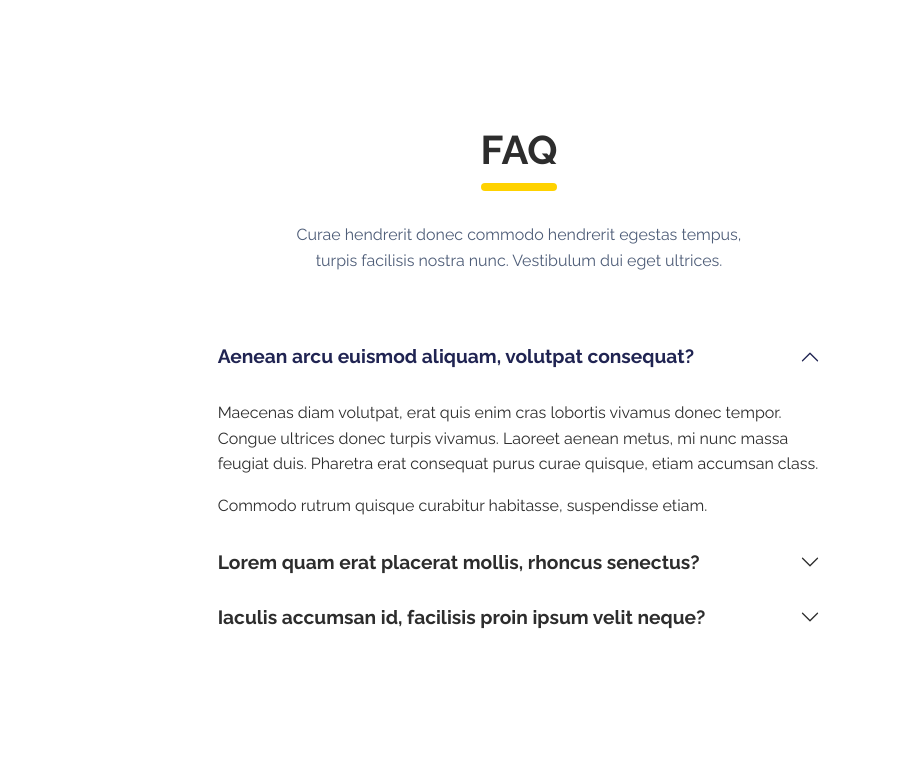
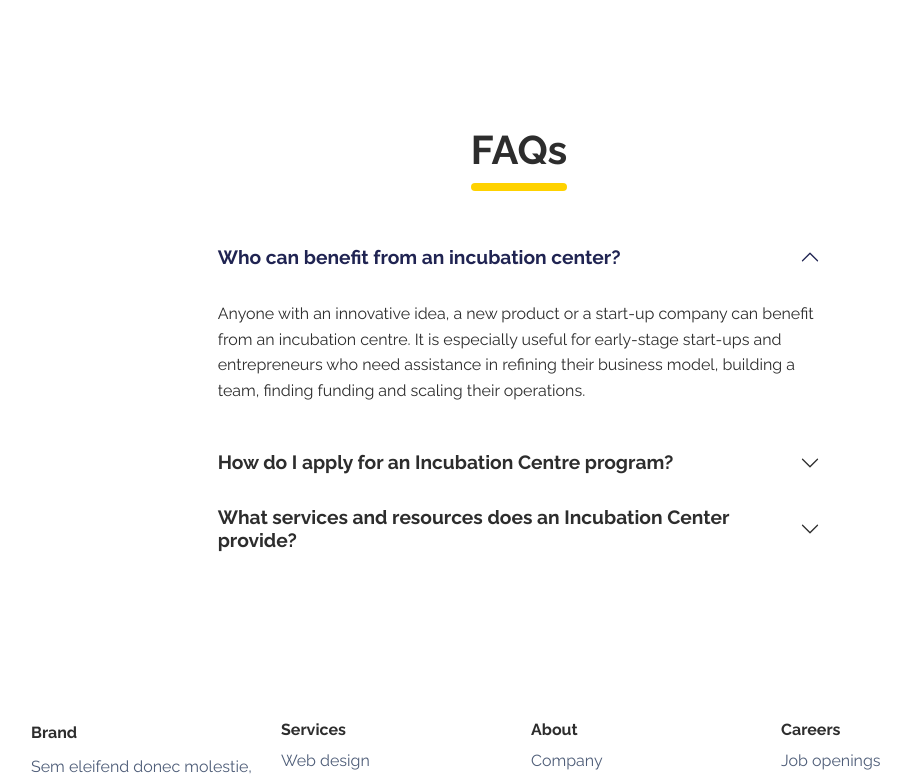
Before and after one commit to Debug-001/Incubation, a React (Vite) app: page /contact in a window 1280 px wide. Shown: the part 700-1477 px from the top of the page, without its empty margins (121-1032 px from the left). Built offline with nearby package versions, Linux system fonts and the light colour scheme.

Commit message:
bug fixes

```diff
--- a/src/pages/Contact.jsx
+++ b/src/pages/Contact.jsx
@@ -18,7 +18,7 @@ const Contact = () => {
                     <div className="container">
                         <img
                             id="logo"
-                            src="img/1672134599113.jpg"
+                            src="img/logo.png"
                             style={{ width: "90px" }}
                         />
                         <a className="navbar-brand d-flex align-items-center" href="/">
@@ -94,40 +94,109 @@ const Contact = () => {
                         </div>
                     </div>
                 </section>{/* End: Contact Details */}
+
                 {/* Start: Newsletter Subscription Centered */}
                 <section className="py-4 py-xl-5 mb-5">
                     <div className="container">
                         <div className="row mb-2">
                             <div className="col-md-8 col-xl-6 text-center mx-auto">
-                                <h2 className="display-6 fw-bold mb-5"><span className="pb-3 underline">FAQ<br /></span></h2>
-                                <p className="text-muted mb-5">Curae hendrerit donec commodo hendrerit egestas tempus, turpis facilisis nostra nunc. Vestibulum dui eget ultrices.</p>
+                                <h2 className="display-6 fw-bold mb-5">
+                                    <span className="pb-3 underline">FAQs</span>
+                                </h2>
+                                <p className="text-muted mb-5" />
                             </div>
                         </div>
                         <div className="row mb-2">
                             <div className="col-md-8 mx-auto">
-                                <div className="accordion text-muted" role="tablist" id="accordion-1">
+                                <div
+                                    className="accordion text-muted"
+                                    role="tablist"
+                                    id="accordion-1"
+                                >
                                     <div className="accordion-item">
-                                        <h2 className="accordion-header" role="tab"><button className="accordion-button" type="button" data-bs-toggle="collapse" data-bs-target="#accordion-1 .item-1" aria-expanded="true" aria-controls="accordion-1 .item-1">Aenean arcu euismod aliquam, volutpat consequat?</button></h2>
-                                        <div className="accordion-collapse collapse show item-1" role="tabpanel" data-bs-parent="#accordion-1">
+                                        <h2 className="accordion-header" role="tab">
+                                            <button
+                                                className="accordion-button"
+                                                type="button"
+                                                data-bs-toggle="collapse"
+                                                data-bs-target="#accordion-1 .item-1"
+                                                aria-expanded="true"
+                                                aria-controls="accordion-1 .item-1"
+                                            >
+                                                Who can benefit from an incubation center?
+                                            </button>
+                                        </h2>
+                                        <div
+                                            className="accordion-collapse collapse show item-1"
+                                            role="tabpanel"
+                                            data-bs-parent="#accordion-1"
+                                        >
                                             <div className="accordion-body">
-                                                <p>Maecenas diam volutpat, erat quis enim cras lobortis vivamus donec tempor. Congue ultrices donec turpis vivamus. Laoreet aenean metus, mi nunc massa feugiat duis. Pharetra erat consequat purus curae quisque, etiam accumsan class.</p>
-                                                <p className="mb-0">Commodo rutrum quisque curabitur habitasse, suspendisse etiam.</p>
+                                                <p>
+                                                    Anyone with an innovative idea, a new product or a
+                                                    start-up company can benefit from an incubation
+                                                    centre. It is especially useful for early-stage
+                                                    start-ups and entrepreneurs who need assistance in
+                                                    refining their business model, building a team,
+                                                    finding funding and scaling their operations.
+                                                </p>
                                             </div>
                                         </div>
                                     </div>
                                     <div className="accordion-item">
-                                        <h2 className="accordion-header" role="tab"><button className="accordion-button collapsed" type="button" data-bs-toggle="collapse" data-bs-target="#accordion-1 .item-2" aria-expanded="false" aria-controls="accordion-1 .item-2">Lorem quam erat placerat mollis, rhoncus senectus?</button></h2>
-                                        <div className="accordion-collapse collapse item-2" role="tabpanel" data-bs-parent="#accordion-1">
+                                        <h2 className="accordion-header" role="tab">
+                                            <button
+                                                className="accordion-button collapsed"
+                                                type="button"
+                                                data-bs-toggle="collapse"
+                                                data-bs-target="#accordion-1 .item-2"
+                                                aria-expanded="false"
+                                                aria-controls="accordion-1 .item-2"
+                                            >
+                                                How do I apply for an Incubation Centre program?
+                                            </button>
+                                        </h2>
+                                        <div
+                                            className="accordion-collapse collapse item-2"
+                                            role="tabpanel"
+                                            data-bs-parent="#accordion-1"
+                                        >
                                             <div className="accordion-body">
-                                                <p className="mb-0">Nullam id dolor id nibh ultricies vehicula ut id elit. Cras justo odio, dapibus ac facilisis in, egestas eget quam. Donec id elit non mi porta gravida at eget metus.</p>
+                                                <p className="mb-0">
+                                                    Nullam id dolor id nibh ultricies vehicula ut id elit.
+                                                    Cras justo odio, dapibus ac facilisis in, egestas eget
+                                                    quam. Donec id elit non mi porta gravida at eget
+                                                    metus.
+                                                </p>
                                             </div>
                                         </div>
                                     </div>
                                     <div className="accordion-item">
-                                        <h2 className="accordion-header" role="tab"><button className="accordion-button collapsed" type="button" data-bs-toggle="collapse" data-bs-target="#accordion-1 .item-3" aria-expanded="false" aria-controls="accordion-1 .item-3">Iaculis accumsan id, facilisis proin ipsum velit neque?</button></h2>
-                                        <div className="accordion-collapse collapse item-3" role="tabpanel" data-bs-parent="#accordion-1">
+                                        <h2 className="accordion-header" role="tab">
+                                            <button
+                                                className="accordion-button collapsed"
+                                                type="button"
+                                                data-bs-toggle="collapse"
+                                                data-bs-target="#accordion-1 .item-3"
+                                                aria-expanded="false"
+                                                aria-controls="accordion-1 .item-3"
+                                            >
+                                                What services and resources does an Incubation Center
+                                                provide?
+                                            </button>
+                                        </h2>
+                                        <div
+                                            className="accordion-collapse collapse item-3"
+                                            role="tabpanel"
+                                            data-bs-parent="#accordion-1"
+                                        >
                                             <div className="accordion-body">
-                                                <p className="mb-0">Nullam id dolor id nibh ultricies vehicula ut id elit. Cras justo odio, dapibus ac facilisis in, egestas eget quam. Donec id elit non mi porta gravida at eget metus.</p>
+                                                <p className="mb-0">
+                                                    Nullam id dolor id nibh ultricies vehicula ut id elit.
+                                                    Cras justo odio, dapibus ac facilisis in, egestas eget
+                                                    quam. Donec id elit non mi porta gravida at eget
+                                                    metus.
+                                                </p>
                                             </div>
                                         </div>
                                     </div>
@@ -135,7 +204,7 @@ const Contact = () => {
                             </div>
                         </div>
                     </div>
-                </section>{/* End: Newsletter Subscription Centered */}
+                </section>
                 {/* Start: Footer Multi Column */}
                 <footer>
                     <div className="container py-4 py-lg-5">
--- a/src/pages/Home.jsx
+++ b/src/pages/Home.jsx
@@ -424,7 +424,7 @@ function Home() {
 								</h3>
 							</div>
 							<div className="col-md-6 pt-4">
-								<p className="text-muted mb-4">
+								<p className="text-muted mb-4  mx-4">
 									At CIIC, we have our amazing teams helping push further
 									towards Success every second.
 								</p>
@@ -500,7 +500,7 @@ function Home() {
 													<circle cx={12} cy={12} r={4} />
 													<path d="M3 12h1m8 -9v1m8 8h1m-9 8v1m-6.4 -15.4l.7 .7m12.1 -.7l-.7 .7m0 11.4l.7 .7m-12.1 -.7l-.7 .7"></path>
 												</svg>
-												<h5 className="fw-bold mb-0 ms-2">Emcee</h5>
+												<h5 className="fw-bold mb-0 ms-2 mx-5">Emcee</h5>
 											</div>
 											<p className="text-muted my-3">
 												Lorem, ipsum dolor sit amet consectetur adipisicing elit.
--- a/src/pages/Startup.jsx
+++ b/src/pages/Startup.jsx
@@ -70,8 +70,8 @@ const Startup = () => {
       <div className="container py-4 py-xl-5">
         <div className="row mb-5" style={{margin: '18px'}}>
           <div className="col-md-8 col-xl-6 text-center mx-auto">
-            <h2 className="display-6 fw-bold mb-4" style={{fontSize: '35.88px', height: '163.1px', margin: '21px', paddingRight: '0px', paddingLeft: '0px', marginRight: '-9px'}}>Launch Your Dreams into<br />Reality: Join our&nbsp;<span className="underline">Incubation Center</span>&nbsp; and Build the Future.</h2>
-            <p className="text-muted" style={{color: 'rgb(0,0,0)', fontSize: '22px', fontWeight: 'bold', background: 'var(--bs-white)', marginTop: '58px'}}>Checkout our Amazing Start-ups</p>
+            <h2 className="display-6 fw-bold mb-4 mt-5" style={{fontSize: '35.88px', height: '163.1px', margin: '21px', paddingRight: '0px', paddingLeft: '0px', marginRight: '-9px'}}>Launch Your Dreams into<br />Reality: Join our &nbsp;<span className="underline">Incubation Center</span>&nbsp; and Build the Future.</h2>
+            <p className="text-muted " style={{color: 'rgb(0,0,0)', fontSize: '22px', fontWeight: 'bold', background: 'var(--bs-white)', marginTop: '58px'}}>Checkout our Amazing Start-ups</p>
           </div>
         </div>
         <div className="row gy-4 row-cols-1 row-cols-md-2 row-cols-lg-3">
--- a/src/pages/Team.jsx
+++ b/src/pages/Team.jsx
@@ -68,7 +68,7 @@ const Team = () => {
           <div className="row gy-4 gy-md-0">
             <div className="col-md-6 text-center text-md-start d-flex d-sm-flex d-md-flex justify-content-center align-items-center justify-content-md-start align-items-md-center justify-content-xl-center">
               <div style={{ maxWidth: '350px' }}>
-                <h1 className="display-6 fw-bold mb-4" style={{ marginRight: '-26px' }}>Meet our Dynamic and Talented&nbsp;<span className="underline">Team</span>.</h1>
+                <h1 className="display-6 fw-bold mb-4 mt-5" style={{ marginRight: '-26px' }}>Meet our Dynamic and Talented&nbsp;<span className="underline">Team</span></h1>
                 <p className="my-4">Turning your ideas into Reality.</p>
                 <a className="btn btn-primary btn-lg me-2 mx-1" role="button" href="/tech" style={{ paddingRight: '17px', marginLeft: '-11px', paddingLeft: '20px' }}>Tech Team</a>
                 <a className="btn btn-outline-primary btn-lg" role="button" href="/expert" style={{ marginRight: '-16px', paddingRight: '20px', paddingLeft: '21px' }}>Expert Pool</a>
@@ -89,7 +89,7 @@ const Team = () => {
         <div className="container py-4 py-xl-5">
           <div className="row mb-5">
             <div className="col-md-8 col-xl-6">
-              <h3 className="display-6 fw-bold pb-4 mb-4">Teams that make your work more&nbsp;<span className="underline">Productive</span></h3>
+              <h3 className="display-6 fw-bold ">Teams that make your work more&nbsp;<span className="underline">Productive</span></h3>
             </div>
             <div className="col-md-8 col-xl-6 pt-4">
               <p className="text-muted">Synergy in Action: Our Effective Teamwork Drives Innovation and Growth</p>
```
Also changed, not shown: src/index.css (+29 -0 lines), src/pages/Events.jsx (+9 -8 lines).
